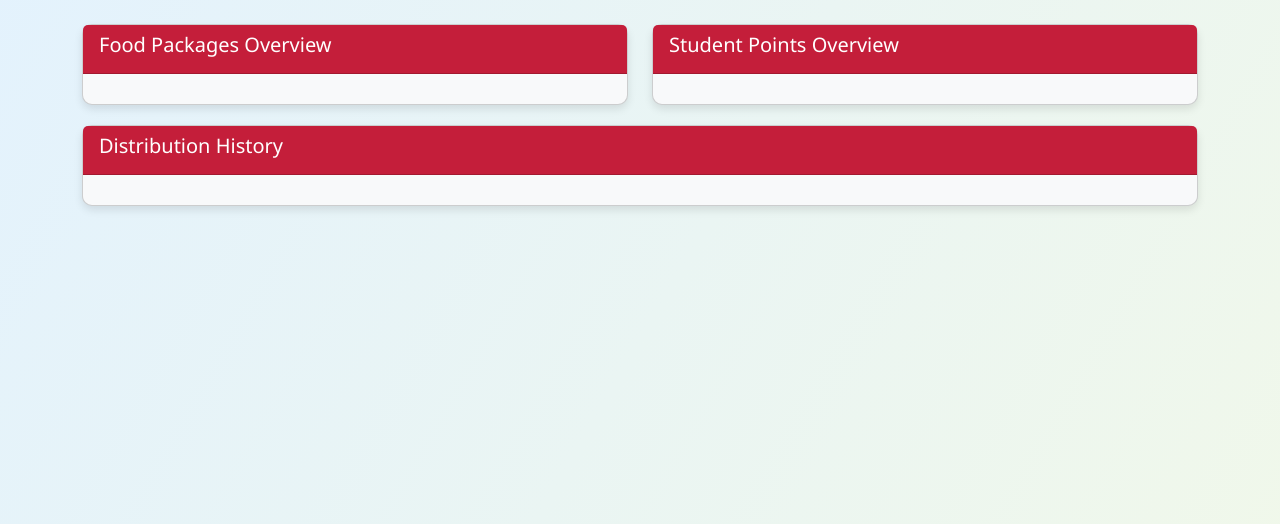
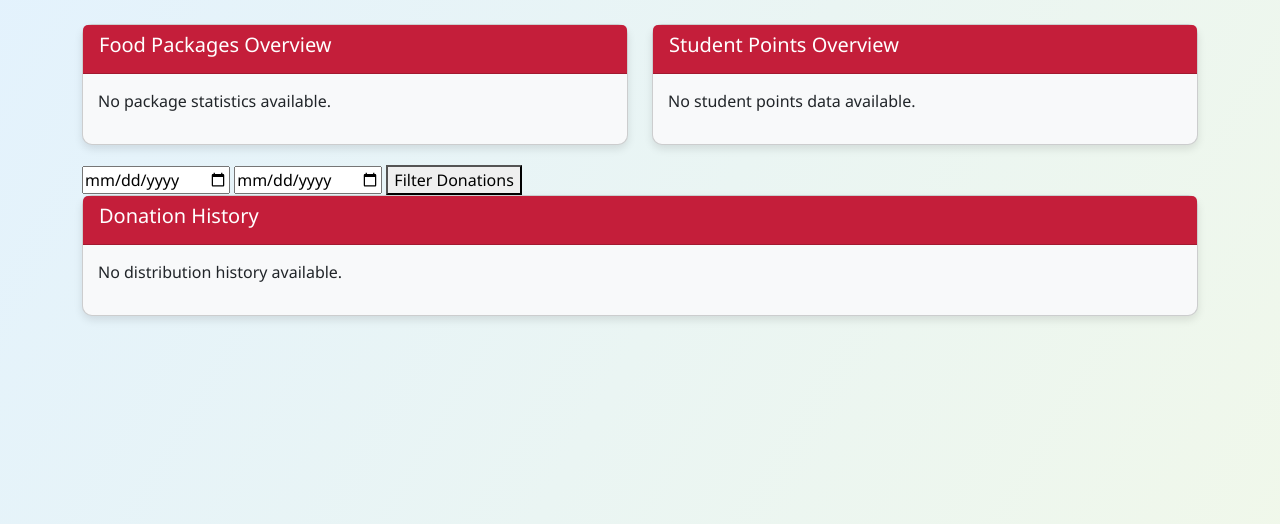
Before and after one commit to zhijiexia98/SV-Food-Bank-Registration, a Django app: page /adminHome/1/ in a window 1280 px wide. Shown: the part 56-580 px from the top of the page. Run offline with Django 4.2, Linux system fonts and the light colour scheme; tables that the repository leaves empty hold one stand-in row (values such as "Sample post").

Commit message:
donation history query

```diff
--- a/myproject/templates/adminHome.html
+++ b/myproject/templates/adminHome.html
@@ -94,11 +94,17 @@
                 </div>
             </div>
 
-            <!-- Distribution History -->
+            <div class="filter-section">
+                <input type="date" id="startDate" placeholder="Start Date">
+                <input type="date" id="endDate" placeholder="End Date">
+                <button id="filterButton">Filter Donations</button>
+            </div>
+
+            <!-- Donation History -->
             <div class="col-12">
                 <div class="card dashboard-card">
                     <div class="card-header">
-                        <h5>Distribution History</h5>
+                        <h5>Donation History</h5>
                     </div>
                     <div class="card-body">
                         <div id="distributionHistory"></div>
@@ -107,6 +113,8 @@
             </div>
         </div>
     </div>
+
+
 
     <script>
         document.addEventListener('DOMContentLoaded', function() {
@@ -136,6 +144,61 @@
             const distributionHistory = document.getElementById('distributionHistory');
             distributionHistory.innerHTML = createDistributionHistoryHTML(data.distributions);
         }
+
+        function createDistributionHistoryHTML(distributions) {
+            if (!distributions || distributions.length === 0) {
+                return '<p>No distribution history available.</p>';
+            }
+
+            let html = '<ul>';
+            distributions.forEach(distribution => {
+                html += `<li>${distribution.donor_id__username} donated ${distribution.amount} on ${new Date(distribution.donated_at).toLocaleDateString()}</li>`;
+            });
+            html += '</ul>';
+
+            return html;
+        }
+
+        function createPackageStatsHTML(packages) {
+            if (!packages || packages.length === 0) {
+                return '<p>No package statistics available.</p>';
+            }
+
+            let html = '<ul>';
+            packages.forEach(pkg => {
+                html += `<li>${pkg.package_name}: ${pkg.distributed_count} distributed, ${pkg.remaining} remaining</li>`;
+            });
+            html += '</ul>';
+
+            return html;
+        }
+
+        function createStudentPointsHTML(students) {
+            if (!students || students.length === 0) {
+                return '<p>No student points data available.</p>';
+            }
+
+            let html = '<ul>';
+            students.forEach(student => {
+                html += `<li>${student.name} (ID: ${student.nuid}): ${student.point} points</li>`;
+            });
+            html += '</ul>';
+
+            return html;
+        }
+
+        document.getElementById('filterButton').addEventListener('click', function() {
+            const startDate = document.getElementById('startDate').value;
+            const endDate = document.getElementById('endDate').value;
+
+            fetch(`/api/admin/filter_donations?start_date=${startDate}&end_date=${endDate}`)
+                .then(response => response.json())
+                .then(data => {
+                    const distributionHistory = document.getElementById('distributionHistory');
+                    distributionHistory.innerHTML = createDistributionHistoryHTML(data.donations);
+                })
+                .catch(error => console.error('Error fetching filtered data:', error));
+        });
     </script>
 </body>
 </html>
--- a/myproject/urls.py
+++ b/myproject/urls.py
@@ -37,4 +37,7 @@ urlpatterns = [
     path("request/<int:uid>/", views.request_food_item, name="request_food_item"),
     path("donor/<int:user_id>/", views.fetch_donations, name="fetch_donations"),
     path("donor/<int:user_id>/submit/", views.submit_donation, name="submit_donation"),
+    path('api/admin/filter_donations', views.filter_donations, name='filter_donations'),
+    path('api/admin/dashboard', views.adminDashboard, name='adminDashboard'),
+
 ]
--- a/myproject/views.py
+++ b/myproject/views.py
@@ -5,10 +5,12 @@ from django.db.models import Sum
 from datetime import timedelta, timezone
 from django.utils.timezone import now
 from django.conf import settings
-from .models import Users, Student, FoodPackages, Requests, Donations  # 确保模型已正确导入
+from .models import Users, Student, FoodPackages, Requests, Donations
 import json
 from django.http import JsonResponse
 from django.utils.timezone import now
+from django.utils.dateparse import parse_date
+from django.utils.timezone import make_aware
 # from openai.error import AuthenticationError, RateLimitError, OpenAIError
 
 def fetch_donations(request, user_id):
@@ -292,3 +294,17 @@ def adminHome(request, uid):
     # Use the uid to fetch user-specific data
     user = Users.objects.get(id=uid)
     return render(request, 'adminHome.html', {'user': user})
+
+def filter_donations(request):
+    start_date = request.GET.get('start_date')
+    end_date = request.GET.get('end_date')
+
+    if start_date and end_date:
+        start_date = parse_date(start_date)
+        end_date = parse_date(end_date) + timedelta(days=1)  # Add one day to include the end date
+        donations = Donations.objects.filter(donated_at__range=(start_date, end_date))
+    else:
+        donations = Donations.objects.all()
+
+    donations_data = list(donations.values('donor_id__username', 'amount', 'donated_at'))
+    return JsonResponse({'donations': donations_data})
```
